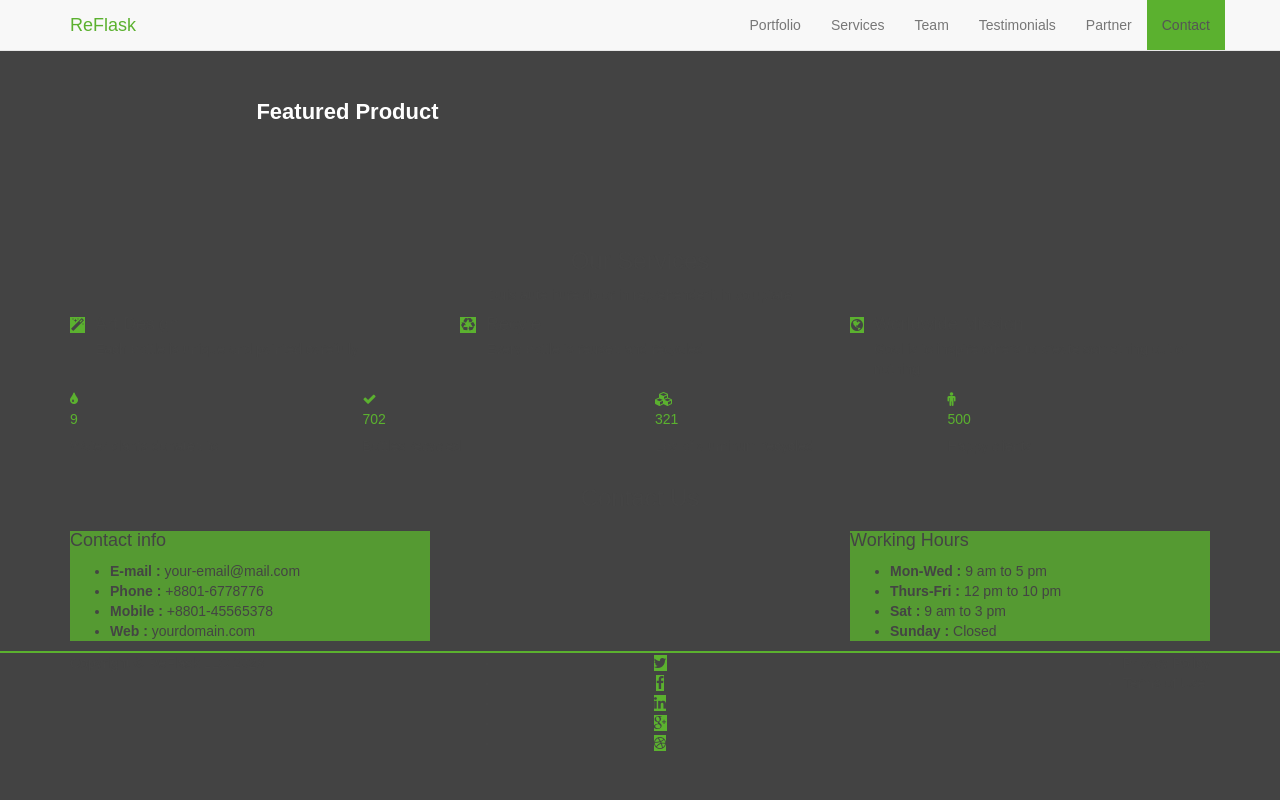
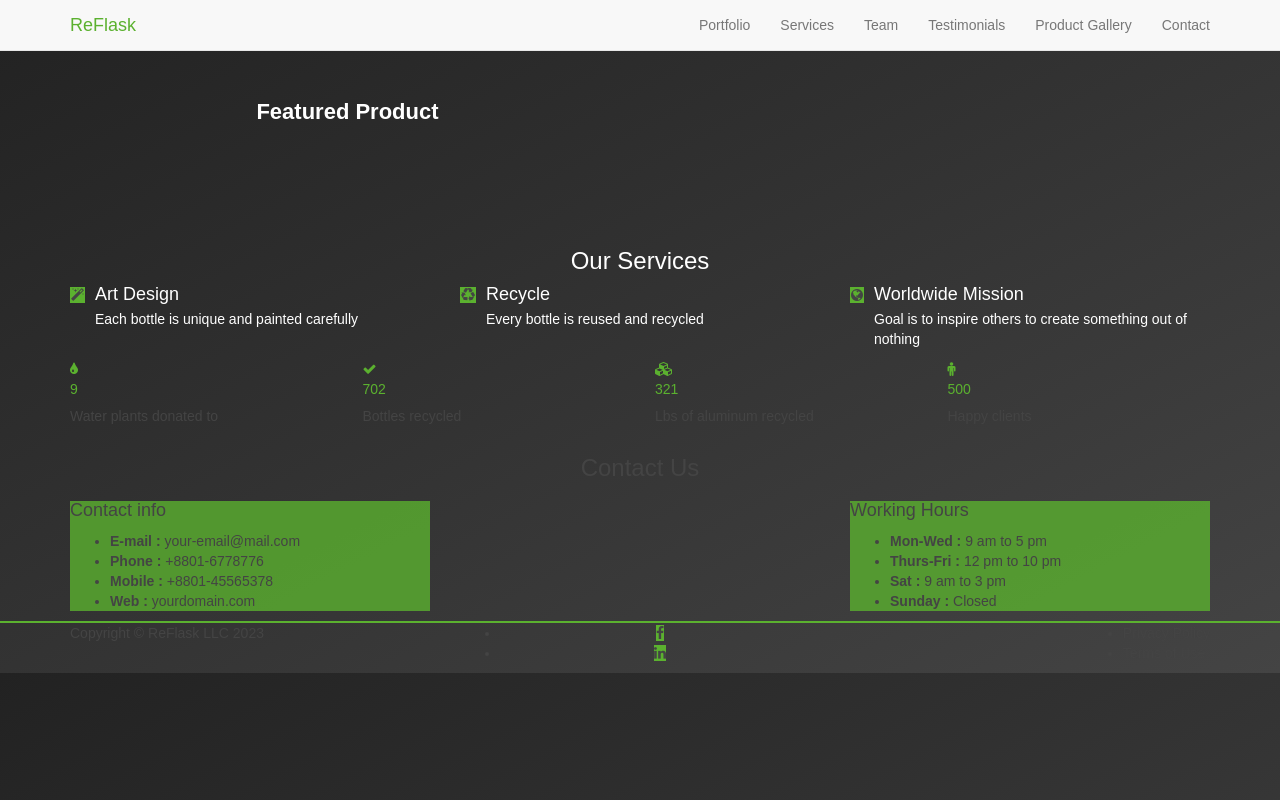
Before and after one commit to CreedTrue/ReFlaskapp, a Node server app: template views/product.ejs in a window 1280 px wide. Run offline with Node 20, Linux system fonts and the light colour scheme; the template is opened without the code that fills it, so the values that code supplies are empty.

Commit message:
Products Page and finished styling

```diff
--- a/views/product.ejs
+++ b/views/product.ejs
@@ -22,12 +22,12 @@ This is our bottle website-->
 
 
     <!-- Animate CSS -->
-    <link href="css/animate.css" rel="stylesheet" >
+    <link href="css/animate.css" rel="stylesheet">
 
     <!-- Owl-Carousel -->
-    <link rel="stylesheet" href="css/owl.carousel.css" >
-    <link rel="stylesheet" href="css/owl.theme.css" >
-    <link rel="stylesheet" href="css/owl.transitions.css" >
+    <link rel="stylesheet" href="css/owl.carousel.css">
+    <link rel="stylesheet" href="css/owl.theme.css">
+    <link rel="stylesheet" href="css/owl.transitions.css">
 
     <!-- Custom CSS -->
     <link href="css/style.css" rel="stylesheet">
@@ -62,16 +62,19 @@ This is our bottle website-->
         img {
             max-width: 313px;
             height: 250px;
-            overflow:auto;
+            overflow: auto;
         }
+
         .portfolio-item {
             height: 400px;
         }
+
         @import url('https://fonts.googleapis.com/css2?family=Poppins:wght@400;500&display=swap');
 
         body {
             font-family: "Poppins", sans-serif;
             color: #444444;
+            background: linear-gradient(to top left, #444444, #222222);
         }
 
         a,
@@ -124,7 +127,7 @@ This is our bottle website-->
         }
 
         .section-products .single-product:hover .part-1::before {
-            transform: scale(1.2,1.2) rotate(5deg);
+            transform: scale(1.2, 1.2) rotate(5deg);
         }
 
         .section-products #product-1 .part-1::before {
@@ -232,7 +235,7 @@ This is our bottle website-->
     </style>
 </head>
 
-<body class="index" style="background-color: rgb(67, 67, 67);"></body>
+<body class="index"></body>
 
 
 <!-- Styleswitcher
@@ -259,38 +262,39 @@ This is our bottle website-->
     <div class="container">
         <!-- Brand and toggle get grouped for better mobile display -->
         <div class="navbar-header page-scroll">
-                <button type="button" class="navbar-toggle" data-toggle="collapse" data-target="#bs-example-navbar-collapse-1">
+            <button type="button" class="navbar-toggle" data-toggle="collapse"
+                data-target="#bs-example-navbar-collapse-1">
                 <span class="sr-only">Toggle navigation</span>
                 <span class="icon-bar"></span>
                 <span class="icon-bar"></span>
                 <span class="icon-bar"></span>
             </button>
-                <a class="navbar-brand page-scroll" href="#page-top">ReFlask</a>
+            <a class="navbar-brand page-scroll" href="/">ReFlask</a>
         </div>
 
         <!-- Collect the nav links, forms, and other content for toggling -->
         <div class="collapse navbar-collapse" id="bs-example-navbar-collapse-1">
             <ul class="nav navbar-nav navbar-right">
                 <li class="hidden">
-                        <a href="#page-top"></a>
+                    <a href="/"></a>
                 </li>
                 <li>
-                        <a class="page-scroll" href="#portfolio">Portfolio</a>
+                    <a class="page-scroll" href="/#portfolio">Portfolio</a>
                 </li>
                 <li>
-                        <a class="page-scroll" href="#service">Services</a>
+                    <a class="page-scroll" href="/#service">Services</a>
                 </li>
                 <li>
-                        <a class="page-scroll" href="#team">Team</a>
+                    <a class="page-scroll" href="/#team">Team</a>
                 </li>
                 <li>
-                        <a class="page-scroll" href="#testimonial">Testimonials</a>
+                    <a class="page-scroll" href="/#testimonial">Testimonials</a>
                 </li>
                 <li>
-                        <a class="page-scroll" href="#partner">Partner</a>
+                    <a href="/product">Product Gallery</a>
                 </li>
                 <li>
-                        <a class="page-scroll" href="#contact">Contact</a>
+                    <a class="page-scroll" href="/#contact">Contact</a>
                 </li>
             </ul>
         </div>
@@ -319,15 +323,18 @@ This is our bottle website-->
         </div>
 
         <!-- Product listings -->
-        <% for (let i = 0; i < products.length; i++) { %>
+        <% for (let i=0; i < products.length; i++) { %>
             <!-- Single Product -->
             <div class="col-md-6 col-lg-4 col-xl-3">
                 <div id="product-<%= i + 1 %>" class="single-product">
-                    <div class="part-1" style="background: url('<%= products[i].bottle_img_url %>'); background-size: cover; background-repeat: no-repeat">
+                    <div class="part-1"
+                        style="background: url('<%= products[i].bottle_img_url %>'); background-size: cover; background-repeat: no-repeat">
                         <!-- Part 1 content -->
                     </div>
                     <div class="part-2">
-                        <h2 class="product-title" style="color: white; font-weight: bold;"><%= products[i].bottle_description %></h2>
+                        <h2 class="product-title" style="color: white; font-weight: bold;">
+                            <%= products[i].bottle_description %>
+                        </h2>
                         <!-- Part 2 content -->
                     </div>
                 </div>
@@ -344,8 +351,7 @@ This is our bottle website-->
         <div class="row">
             <div class="col-md-12">
                 <div class="section-title text-center">
-                            <h3>Our Services</h3>
-                            <p>Duis aute irure dolor in reprehenderit in voluptate</p>
+                    <h3 style="color: white">Our Services</h3>
                 </div>
             </div>
         </div>
@@ -358,8 +364,8 @@ This is our bottle website-->
                             <div class="border"></div>
                         </div>
                         <div class="media-body">
-                                    <h4 class="media-heading">Art Design</h4>
-                                    <p>Each bottle is unique and painted carefully</p>
+                            <h4 class="media-heading" style="color: white">Art Design</h4>
+                            <p style="color: white">Each bottle is unique and painted carefully</p>
                         </div>
                     </div>
                 </div>
@@ -372,8 +378,8 @@ This is our bottle website-->
                             <div class="border"></div>
                         </div>
                         <div class="media-body">
-                                    <h4 class="media-heading">Recyle</h4>
-                                    <p>Every bottle is reused and recycled</p>
+                            <h4 class="media-heading" style="color: white">Recycle</h4>
+                            <p style="color: white">Every bottle is reused and recycled</p>
                         </div>
                     </div>
                 </div>
@@ -386,8 +392,8 @@ This is our bottle website-->
                             <div class="border"></div>
                         </div>
                         <div class="media-body">
-                                    <h4 class="media-heading">Worldwide Mission</h4>
-                                    <p>Goal is to inspire others to create something out of nothing</p>
+                            <h4 class="media-heading" style="color: white">Worldwide Mission</h4>
+                            <p style="color: white">Goal is to inspire others to create something out of nothing</p>
                         </div>
                     </div>
                 </div>
@@ -484,16 +490,16 @@ This is our bottle website-->
         <div class="container">
             <div class="row">
                 <div class="col-md-4 col-xs-12">
-                        <span class="copyright">Copyright &copy; <a href="http://guardiantheme.com">ReFlask LLC</a> 2023</span>
+                    <span class="copyright">Copyright &copy; <a href="http://guardiantheme.com">ReFlask LLC</a>
+                        2023</span>
                 </div>
                 <div class="col-md-4 col-xs-12">
                     <div class="footer-social text-center">
                         <ul>
-                                <li><a href="#"><i class="fa fa-twitter"></i></a></li>
-                                <li><a href="#"><i class="fa fa-facebook"></i></a></li>
-                                <li><a href="#"><i class="fa fa-linkedin"></i></a></li>
-                                <li><a href="#"><i class="fa fa-google-plus"></i></a></li>
-                                <li><a href="#"><i class="fa fa-dribbble"></i></a></li>
+                            <li><a href="https://www.instagram.com/reflask_/"><i class="fa fa-facebook"></i></a>
+                            </li>
+                            <li><a href="https://www.linkedin.com/in/jarommollinet/"><i class="fa fa-linkedin"></i></a>
+                            </li>
                         </ul>
                     </div>
                 </div>
```
Also changed, not shown: index.ejs (+27 -14 lines), index.js (+54 -51 lines), views/login.ejs (+25 -9 lines). Lines whose indentation alone changed are shown as unchanged.
